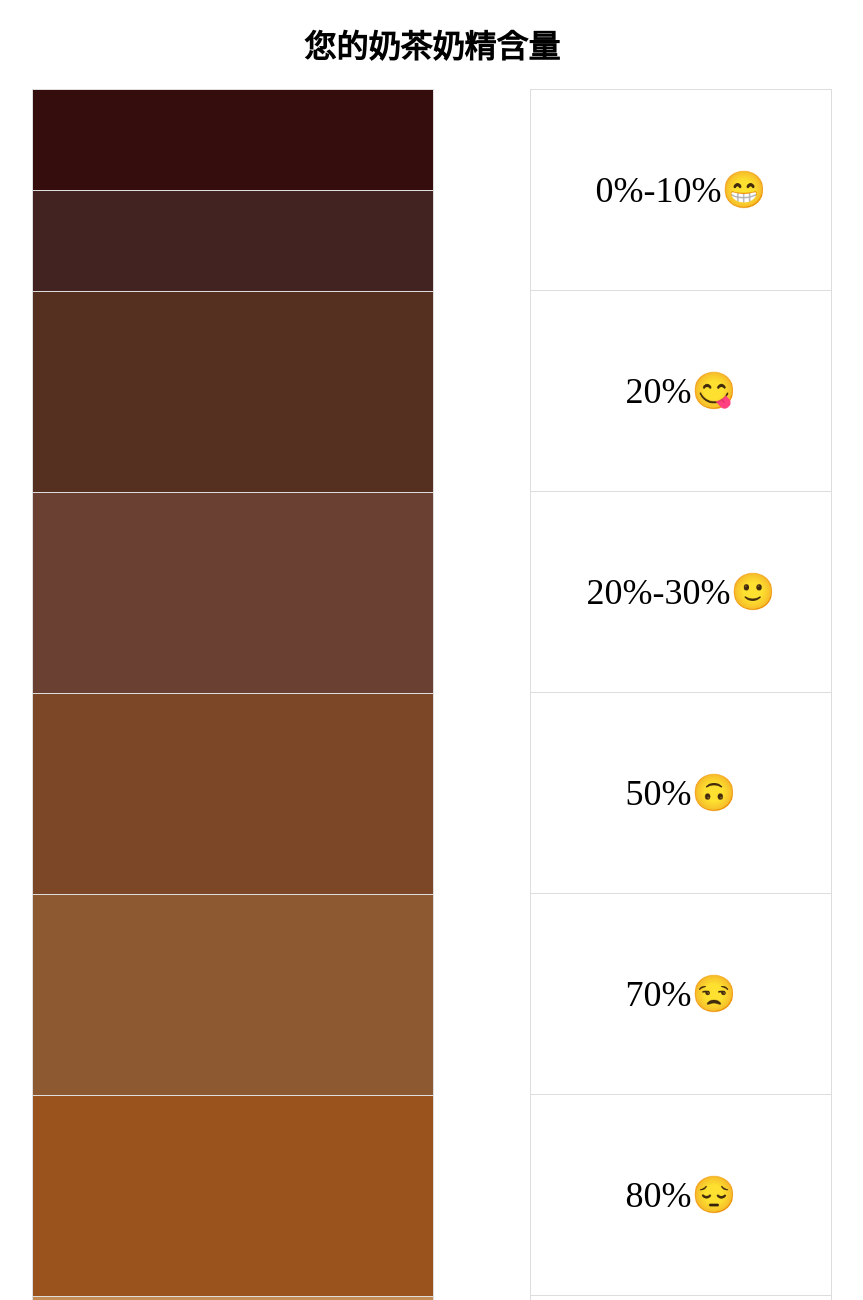
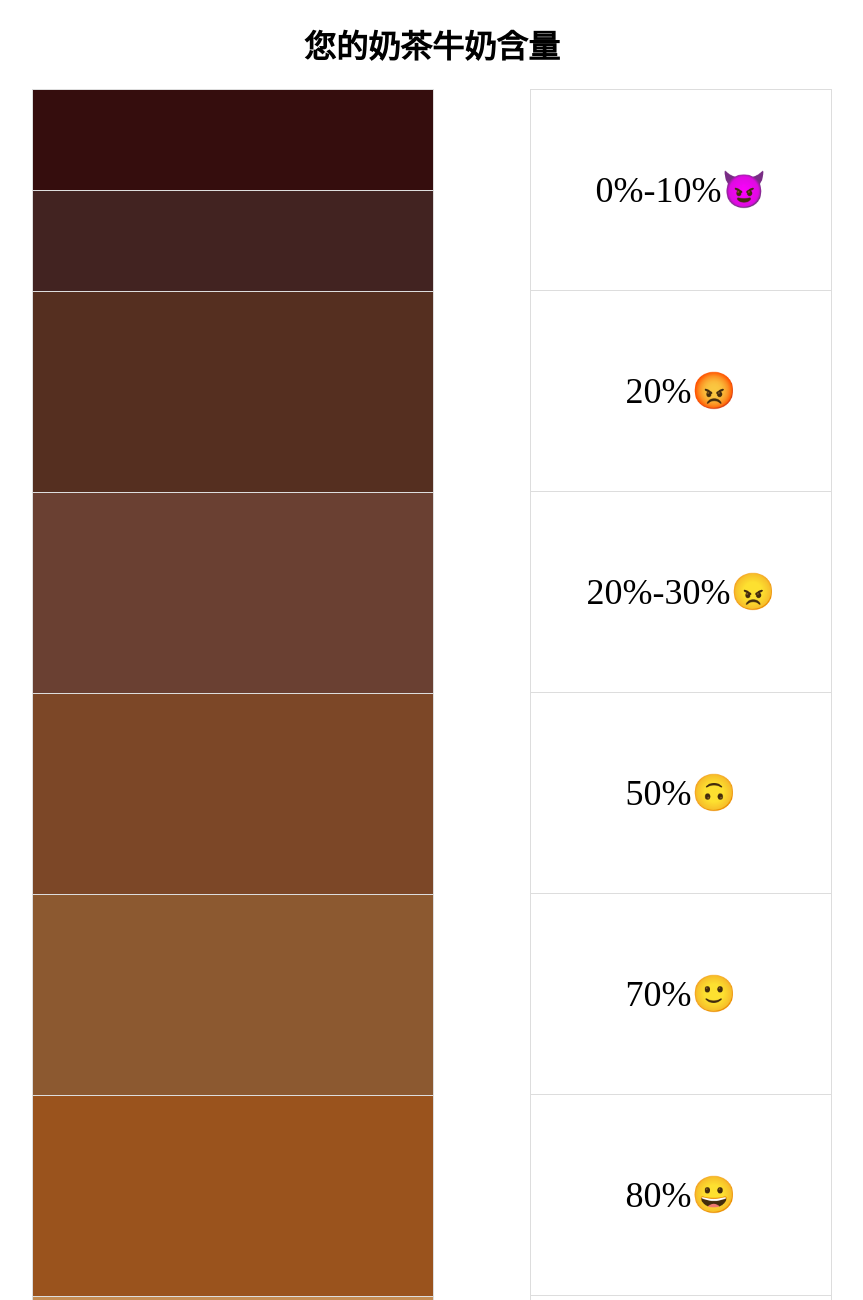
Before and after one commit to ZFY-Leo/High-Seven-Plus-s-Kit-Comparison-Table, a plain HTML site: page index.html in a window 1280 px wide. Shown: the top 1300 px of the page, without its empty margins (208-1071 px from the left). Drawn offline with Linux system fonts and the light colour scheme.

Commit message:
Update index.html

```diff
--- a/index.html
+++ b/index.html
@@ -3,7 +3,7 @@
 <head>
     <meta charset="UTF-8">
     <meta name="viewport" content="width=device-width, initial-scale=1.0">
-    <title>奶精含量对照表</title>
+    <title>牛奶含量对照表</title>
     <style>
         .container {
             height: 100%;
@@ -64,7 +64,7 @@
 
 <body>
     <div class="container">
-        <h1>您的奶茶奶精含量</h1>
+        <h1>您的奶茶牛奶含量</h1>
         <ul class="left">
              <li class="first" style="background: #350D0D;">
 
@@ -97,28 +97,28 @@
         <ul class="right">
             <li>
 
-                0%-10%😁
+                0%-10%😈
             </li>
             <li>
-                20%😋
+                20%😡
             </li>
             <li>
-                20%-30%🙂
+                20%-30%😠
             </li>
             <li>
                 50%🙃
             </li>
             <li>
-                70%😒
+                70%🙂
             </li>
             <li>
-                80%😔
+                80%😀
             </li>
             <li>
-                95%😡
+                95%😋
             </li>
             <li>
-                100%😈
+                100%😝
             </li>
         </ul>
     </div>
```
